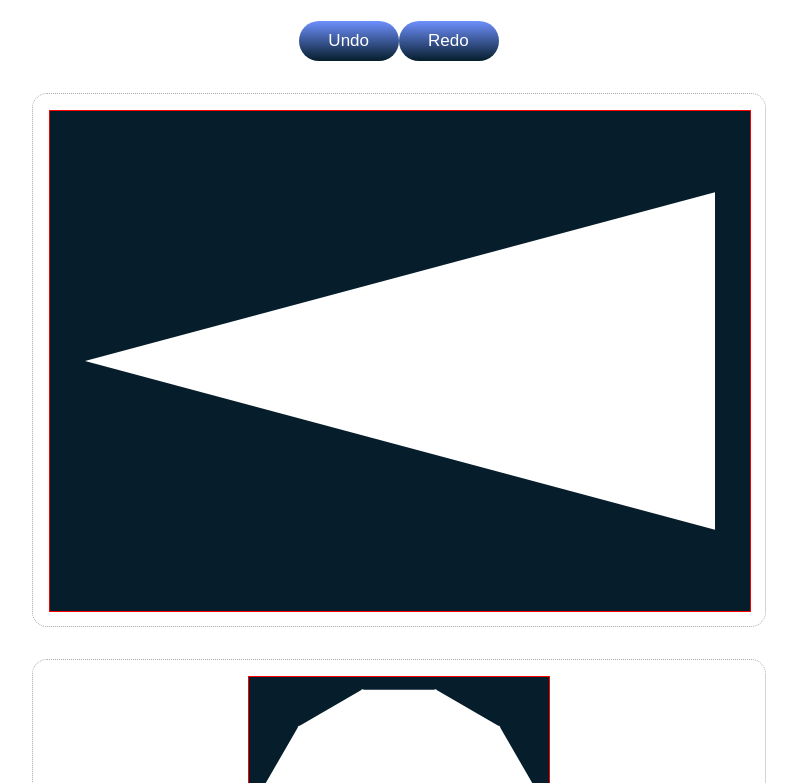
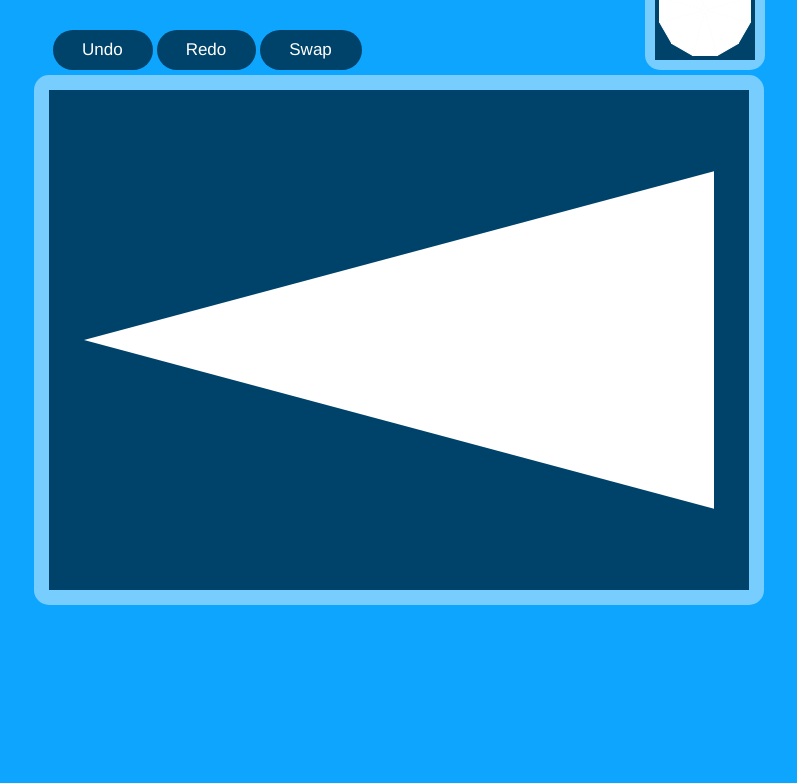
Before and after one commit to saturn597/Snowflake-Maker, a plain HTML site: page index.html in a window 1280 px wide. Shown: the part 139-922 px from the top of the page, without its empty margins (241-1038 px from the left). After the commit the page ends 800 px from the top, so only its background shows below. Drawn offline with Linux system fonts and the light colour scheme.

Commit message:
Improving styling
Also some minor code cleanup and comment adding

```diff
--- a/flakes.js
+++ b/flakes.js
@@ -7,10 +7,18 @@ Flake.distance = function(point1, point2) {
     return Math.sqrt(Math.pow(point1.x - point2.x, 2) + Math.pow(point1.y - point2.y, 2));
 };
 
+// TODO: all these functions with "pts" and "close" parameters could probably be folded in as methods of
+// a single kind of object. Something that represents a series of points that may or may not be closed.
+// The "folded" and "cut" objects would also fall into this category and could inherit from a more
+// general type.
+//
+// Consider how to approach this.
+
 Flake.linesFromPoints = function(pts, close) {
-    // Convert a set of "points" into a series of line segments that have a handy intersection method.
+    // Convert an array of "points" into a series of line segments (of the sort created by Flake.makeSegment).
     //
-    // If "close" is true, assume the last point is connected to the first, so that we have a closed shape.
+    // If "close" is true, assume the final point in the "pts" array is connected to the first, so that we have
+    // a closed shape.
 
     var i, lines = [];
 
@@ -27,7 +35,10 @@ Flake.linesFromPoints = function(pts, close) {
 
 Flake.getIntersections = function(pts, segment, close) {
     // Given a line segment created by Flake.makeSegment, find all points where it intersects the exterior of the shape
-    // outlined by "pts." If "close" is true, assume the last point in pts is connected to the first, so that we have a closed shape.
+    // outlined by "pts."
+    //
+    // If "close" is true, assume the final point in the "pts" array is connected to the first, so that we have
+    // a closed shape.
     //
     // Returns an array of objects, each of which contains the attributes "lineNumber" and "intersection."
     //
@@ -47,7 +58,8 @@ Flake.getIntersections = function(pts, segment, close) {
 Flake.getIntersection = function(pts, segment, close) {
     // Given a line segment created by Flake.makeSegment, find one point where it intersects the exterior of our shape.
     //
-    // If "close" is true, assume the last point in pts is connected to the first, so that we have a closed shape.
+    // If "close" is true, assume the final point in the "pts" array is connected to the first, so that we have
+    // a closed shape.
 
     var result = Flake.getIntersections(pts, segment, close);
     if (result.length > 0) {
@@ -58,22 +70,23 @@ Flake.getIntersection = function(pts, segment, close) {
 Flake.getPerimeter = function(pts, close) {
     // Given a shape defined by points "pts", calculate the total distance between each point and its neighbors.
     //
-    // If "close" is true, assume the last point in pts is connected to the first, so that we have a closed shape.
+    // If "close" is true, assume the final point in the "pts" array is connected to the first, so that we have
+    // a closed shape.
     //
-    // This is the perimeter around a closed shape.
+    // When the shape is closed, this method returns the perimeter.
 
     return Flake.linesFromPoints(pts, close).
         map(function(line) {
             return line.getLength();
         }).
-        reduce (function(a, b) {
+        reduce(function(a, b) {
             return a + b;
         });
 };
 
 Flake.makeSegment = function(point1, point2) {
     // Return an object representing the line segment from point 1 to point 2
-    // "Points' are objects containing an x and y coordinate
+    // "Points" are objects containing an x and y coordinate
 
     // Store the line as coefficients of the equation ax + by = c.
     // Knowing those coefficients helps us calculate intersections.
@@ -126,7 +139,7 @@ Flake.makeSegment = function(point1, point2) {
                               };
                               if (!this.inRange(result) || !line.inRange(result)) {
                                   // Even if we were able to calculate an intersection, the line segments may not
-                                  // "reach" each other.
+                                  // be long enough to "reach" each other.
                                   result = null;
                               }
                           }
@@ -154,7 +167,7 @@ Flake.makeFolded = function(x, y, height, angle) {
     // array of points, drawing a line from each point to the next. Then fill in the shape.
     //
     // At any given time, the folded shape can also be displayed in "unfolded" form, as if we had finished cutting
-    // unfolded it to see the snowflake we had made. This is done using the "displayUnfolded" method.
+    // and unfolded it to see the snowflake we had made. This is done using the "displayUnfolded" method.
 
     var base = 2 * (Math.tan(angle / 2) * height),
         points = [{ x: x - height / 2, y: y }, { x: x + height / 2, y: base * 0.5 + y }, { x: x + height / 2, y: -base * 0.5 + y}],
@@ -231,7 +244,7 @@ Flake.makeFolded = function(x, y, height, angle) {
                      }
                  }
 
-                 // Again, two shapes could result from the cut. One results from splicing out points from the shape.
+                 // Again, two shapes could result from the cut. We get one by splicing out points from the shape.
                  var option1 = points.slice();
                  Array.prototype.splice.apply(option1, [spliceStart, spliceLength].concat(cuts));
 
@@ -240,7 +253,7 @@ Flake.makeFolded = function(x, y, height, angle) {
                  var option2 = cuts.concat(points.slice(spliceStart, spliceStart + spliceLength));
 
                  // Update the points array to the shape with the largest perimeter. This completes the cut.
-                 points = Flake.getPerimeter(option1) > Flake.getPerimeter(option2) ? option1 : option2;
+                 points = Flake.getPerimeter(option1, true) > Flake.getPerimeter(option2, true) ? option1 : option2;
 
                  // Store our current set of points, linking it to the previous "currentState"
                  newState = { prev: currentState, next: null, points: points.slice() };
@@ -447,40 +460,37 @@ Flake.newCut = function() {
         validate: function(pt) {
                       // True if extending the cut to this point would yield a valid cut. False if not.
                       //
-                      // Extending the cut to a point is valid iff the extension wouldn't cause the cut
-                      // to cross itself.
+                      // Extending the cut to a point is valid iff it wouldn't cause the cut to cross itself.
 
                       var numLines = Flake.linesFromPoints(points, false).length;
 
-                      if (numLines <= 1) {
+                      if (numLines < 1) {
+                          // No way to intersect ourselves yet
                           return true;
                       }
 
                       var extension = Flake.makeSegment(points[points.length - 1], pt);
-                      var intersections = Flake.getIntersections(points, extension, false);
 
-                      return intersections.every(function(intersection) {
-                          // The extension will probably intersect the existing cut
-                          // at one point - the end of the existing cut, i.e., the segment
-                          // that is currently the final line. Make sure the extension ONLY intersects
-                          // there.
-                          return intersection.lineNumber === numLines - 1;
-                      });
+                      // The extension will intersect the existing cut at one point - the
+                      // end of the existing cut, i.e., the segment that we're extending from.
+                      // Make sure the extension ONLY intersects there.
+                      return Flake.getIntersections(points, extension, false).length === 1;
                   }
     };
 };
 
 Flake.startUI= function() {
-    var bgColor = '#061d2b',
+    var bgColor = '#00436a',
         flakeColor = '#ffffff';
 
-    var cutLineColor = '#ff0000',
-        cutPointColor = '#00ff00';
+    var cutLineColor = '#0ea5ff',
+        cutPointColor = '#0ea5ff';
 
     var canvas = document.getElementById('folded'),
         unfoldCanvas = document.getElementById('unfolded'),
-        undoButton = document.getElementById('undo'),
-        redoButton = document.getElementById('redo');
+        redoButton = document.getElementById('redo'),
+        swapButton = document.getElementById('swap'),
+        undoButton = document.getElementById('undo');
 
     var ctx = canvas.getContext('2d'),
         unfoldCtx = unfoldCanvas.getContext('2d');
@@ -489,14 +499,17 @@ Flake.startUI= function() {
         cut = Flake.newCut();
 
     // Scale the unfold canvas - it should have enough space to contain the folded flake, oriented any direction, twice (since the unfolded
-    // snowflake will have a max width twice the folded snowflake's height), and add about 10% so it has some space on either side.
+    // snowflake will have a max width twice the folded snowflake's height). Add about 10% so it has some space on either side.
     var scaleFactor = Math.min(unfoldCanvas.width, unfoldCanvas.height) / Math.max(folded.getDimensions().x, folded.getDimensions().y) / 2 / 1.1;
     unfoldCtx.scale(scaleFactor, scaleFactor);
 
     // calculate the center of the new scaled canvas so we can center the snowflake there
     var unfoldCtr = { x: unfoldCanvas.width / 2 / scaleFactor, y: unfoldCanvas.height / 2 / scaleFactor };
 
-    var fudgeStrokeWidth = 2 / scaleFactor;
+    // We can add a stroke around our unfolded snowflake - this keeps a visible "seam" from appearing between the different
+    // sections. Too narrow and it won't fill in the seams. Too wide and it'll be obvious and mess up the shape. Make it
+    // a pixel wide after scaling.
+    var fudgeStrokeWidth =  1 / scaleFactor;
 
     function redraw() {
         ctx.fillStyle = bgColor;
@@ -506,7 +519,6 @@ Flake.startUI= function() {
         unfoldCtx.fillStyle = bgColor;
         unfoldCtx.fillRect(-unfoldCanvas.width / scaleFactor, -unfoldCanvas.height / scaleFactor, unfoldCanvas.width / scaleFactor * 2, unfoldCanvas.height / scaleFactor * 2);
 
-        // fudgeStrokeWidth makes sure the stroke around the snowflake is about 2 pixels wide when drawn on our scaled canvas
         folded.displayUnfolded(unfoldCtr.x, unfoldCtr.y, unfoldCtx, flakeColor, fudgeStrokeWidth);
 
         cut.display(ctx, cutPointColor, cutLineColor);
@@ -517,17 +529,17 @@ Flake.startUI= function() {
         return ctx.isPointInPath(pt.x, pt.y);
     }
 
+    redoButton.onclick = function() {
+        folded.redo();
+        redraw();
+    };
+
     undoButton.onclick = function() {
         if (cut.isStarted()) {
             cut = Flake.newCut();
         } else {
             folded.undo();
         }
-        redraw();
-    };
-
-    redoButton.onclick = function() {
-        folded.redo();
         redraw();
     };
 
--- a/index.html
+++ b/index.html
@@ -7,9 +7,15 @@
         <script type="text/javascript" src="flakes.js" defer></script>
     </head>
     <body>
-        <h1>Snowflake maker</h1>
-        <button id="undo">Undo</button><button id="redo">Redo</button>
-        <div id="wrapper"><canvas width="700" height="500" id="folded"></canvas></div>
-        <div id="wrapper"><canvas width="300" height="300" id="unfolded"></canvas></div>
+        <div id="wrap">
+            <h1>Snowflake maker</h1>
+            <div class="wrapper" id="unfolded-wrapper"><canvas width="100" height="100" id="unfolded"></canvas></div>
+            <div id="controls">
+                <button id="undo">Undo</button>
+                <button id="redo">Redo</button>
+                <button id="swap">Swap</button>
+            </div>
+            <div class="wrapper" id="folded-wrapper"><canvas width="700" height="500" id="folded"></canvas></div>
+        </div>
     </body>
 </html>
--- a/style.css
+++ b/style.css
@@ -1,49 +1,81 @@
+/* Color scheme help from http://paletton.com/ */
+
+html {
+    margin: 0;
+    padding: 0;
+}
+
 body {
-    font-family: "Myriad Set Pro",Helvetica Neue,Helvetica,Arial,sans-serif;
+    background: #0ea5ff;
+    color: #fff;
+    margin: 0;
+    padding: 0;
+}
+
+#wrap {
+    margin: 0 auto;
+    width: 732px;
+}
+
+h1 {
+    background: #00436a;
+    border-color: #78cdff;
+    border-width: 5px;
+    border-style: solid;
+    border-radius: 15px;
+    font-family: "Brush Script MT","Myriad Set Pro",Helvetica Neue,Helvetica,Arial,sans-serif;
+    font-size: 4em;
+    margin: 0 0 0 0;
     text-align: center;
 }
 
-h1 {
-    font-family: "Brush Script MT","Myriad Set Pro",Helvetica Neue,Helvetica,Arial,sans-serif;
-    font-size: 4em;
+.wrapper {
+    background: #78cdff;
+    border-radius: 15px;
+    display: block;
 }
 
-canvas {
-    border: 1px #f00 solid;
+#unfolded-wrapper {
+    float: right;
+    height: 100px;
+    margin: 5px 0;
+    padding: 10px;
+    width: 100px;
 }
 
-#wrapper {
-    border: 1px #aaa dotted;
-    border-radius: 15px;
-    display: block;
-    margin: 2em auto;
-    padding: 1em;
-
+#folded-wrapper {
+    clear: both;
+    height: 500px;
+    margin: 0 auto;
+    padding: 15px;
     width: 700px;
-    height: 500px;
 }
 
 button {
     /* From http://css3buttongenerator.com/ */
-    background: #6e90ff;
-    background-image: -webkit-linear-gradient(top, #6e90ff, #061d2b);
-    background-image: -moz-linear-gradient(top, #6e90ff, #061d2b);
-    background-image: -ms-linear-gradient(top, #6e90ff, #061d2b);
-    background-image: -o-linear-gradient(top, #6e90ff, #061d2b);
-    background-image: linear-gradient(to bottom, #6e90ff, #061d2b);
-
+    background: #00436a;
     border-style: none;
-    -webkit-border-radius: 42;
-    -moz-border-radius: 42;
+    border-color: #fff;
     border-radius: 42px;
-    font-family: Arial;
+    border-width: 1px;
     color: #ffffff;
+    font-family: "Myriad Set Pro",Helvetica Neue,Helvetica,Arial,sans-serif;
     font-size: 17px;
     padding: 10px 30px 10px 29px;
+    margin-top: 5px;
     text-decoration: none;
-
 }
 
-button:hover {
-    background: #061d2b;
+button:focus, button:hover {
+    background: #00578a;
 }
+
+button:active {
+    background: #78cdff;
+}
+
+#controls {
+    margin-top: 80px;
+    margin-left: 20px;
+    position: relative;
+}
```
